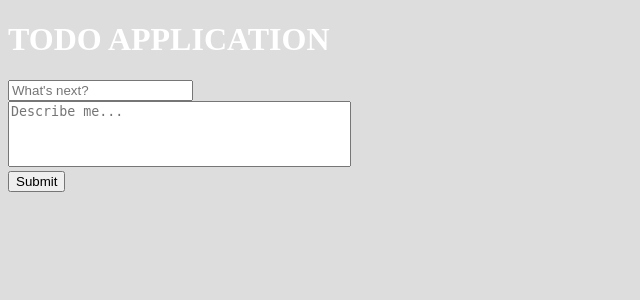
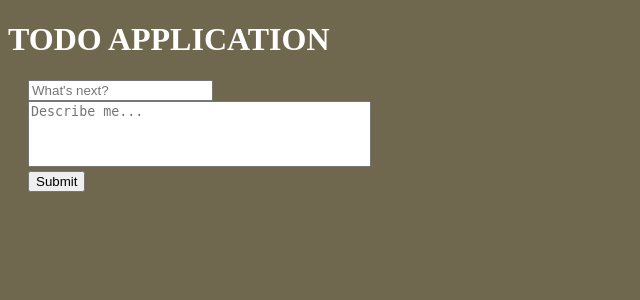
Before and after one commit to BenceLovas/TODO-App, a Flask app: page / in a window 1280 px wide. Shown: the top 300 px of the page, without its empty margins (0-640 px from the left). Run offline with Flask 2, Linux system fonts and the light colour scheme; data that the repository does not hold is empty; some libraries are stand-ins or nearby versions.

Commit message:
color theme

```diff
--- a/static/stylesheet/style.css
+++ b/static/stylesheet/style.css
@@ -1,6 +1,15 @@
+:root {
+    --color-blue: #44B3C2;
+    --color-yellow: #FFB310;
+    --color-red: #FA0026;
+    --color-brown: #42361E;
+    --color-grey: #6F684E;
+    --color-white: #F2EDD8;
+}
+
 
 body {
-    background-color: #DDD;
+    background-color: var(--color-grey);
     color: white;
 }
 
@@ -8,36 +17,41 @@ textarea {
     resize: none;
 }
 
+form {
+    margin: 20px 20px;
+}
+
 .todo-item {
     padding: 0px;
-    margin: 10px 20px;
-    background-color: white;
+    margin: 20px 20px;
+    background-color: var(--color-brown);
     width: 400px;
     border-radius: 15px;
 }
 
 .todo-item-title {
-    background-color: black;
+    background-color: var(--color-red);
     margin: 0px;
     padding: 5px 30px;
     border-top-left-radius: 15px;
     border-top-right-radius: 15px;
+    color: black;
 }
 
 .todo-item-details {
-    color: black;
+    color: white;
     margin: 0px;
     padding: 5px 30px;
     text-align: justify;
 }
 
 .todo-item-footer {
-    background-color: #BBB;
+    background-color: var(--color-white);
     margin: 0px;
     padding: 5px 15px 10px 30px;
     border-bottom-left-radius: 15px;
     border-bottom-right-radius: 15px;
-    color: red;
+    color: black;
 }
 
 
```
